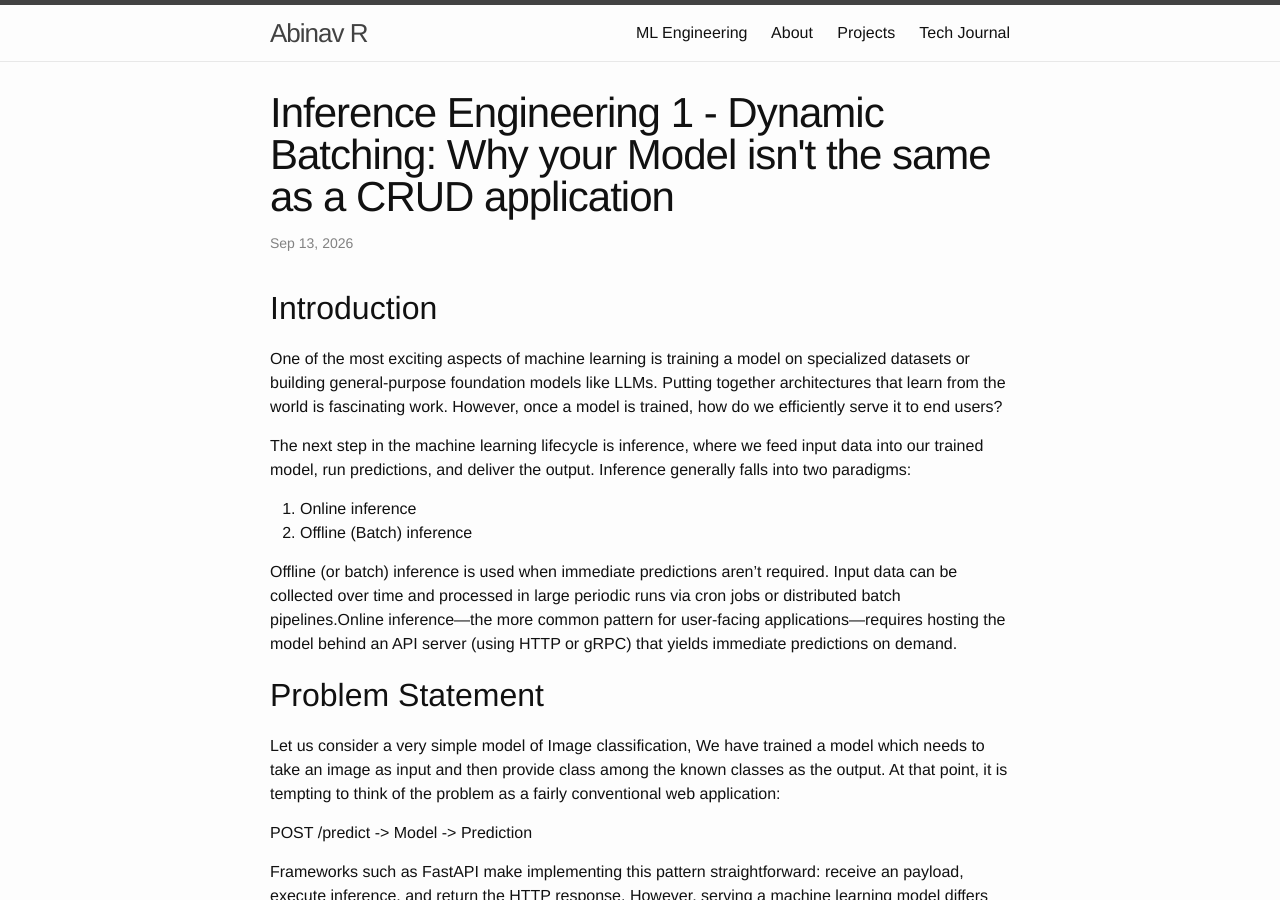
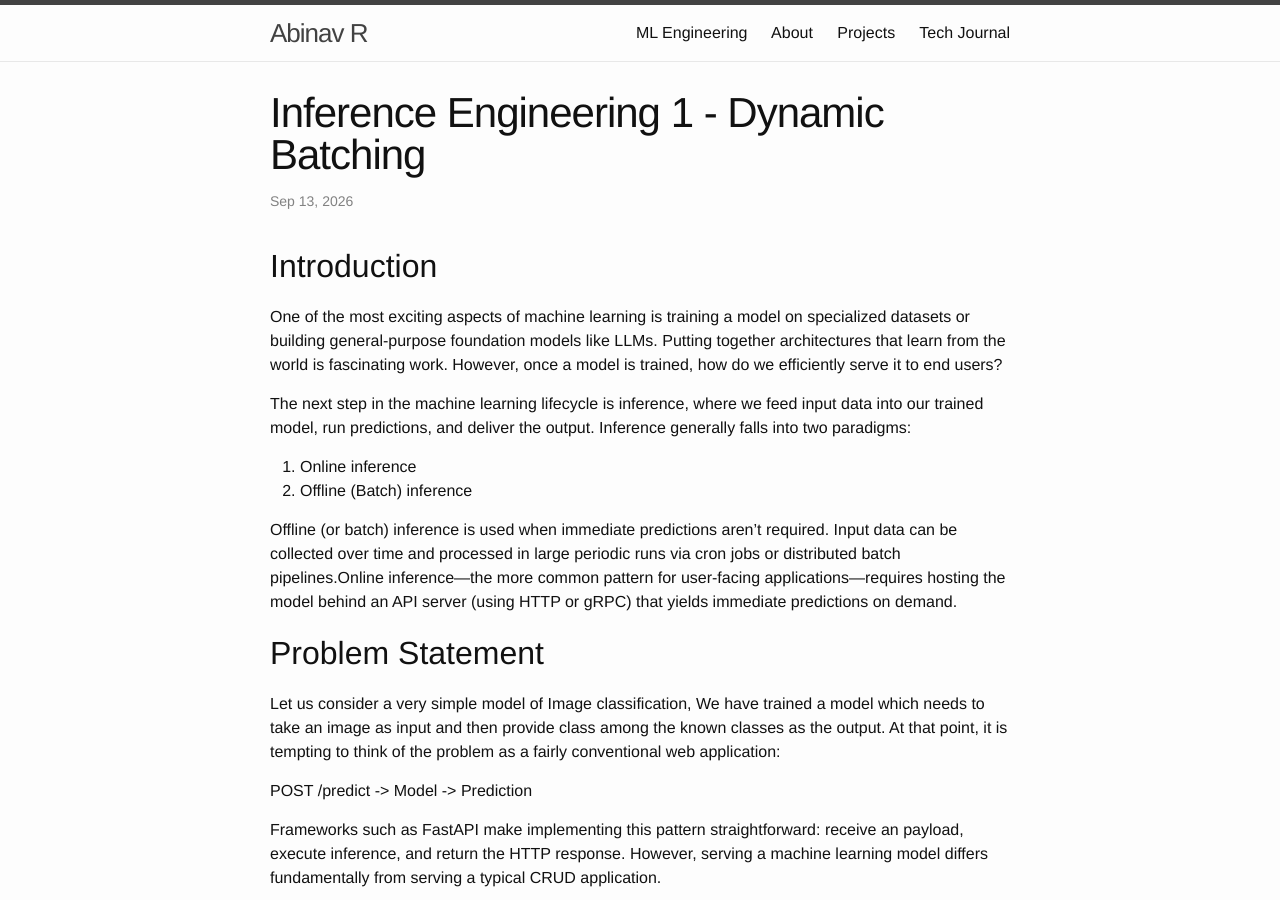
Before and after one commit to AbinavRavi/AbinavRavi.github.io, a Jekyll site: the page built from _posts/2026-09-14-Inference-engineering-1-dynamic-batching.markdown, in a window 1280 px wide and 900 px high. Built offline with Jekyll 4.4.1, drawn with Linux system fonts in a browser that asks for light colours; nearby versions of some CDN libraries; comment, search, counter and statistics services are not loaded.

Commit message:
fix: fixed the title

```diff
--- a/_posts/2026-09-14-Inference-engineering-1-dynamic-batching.markdown
+++ b/_posts/2026-09-14-Inference-engineering-1-dynamic-batching.markdown
@@ -1,6 +1,6 @@
 ---
 layout: post
-title:  "Inference Engineering 1 - Dynamic Batching: Why your Model isn't the same as a CRUD application"
+title:  "Inference Engineering 1 - Dynamic Batching"
 date:   2026-09-14 00:45:00 +0530
 comments: True
 share: True
```
